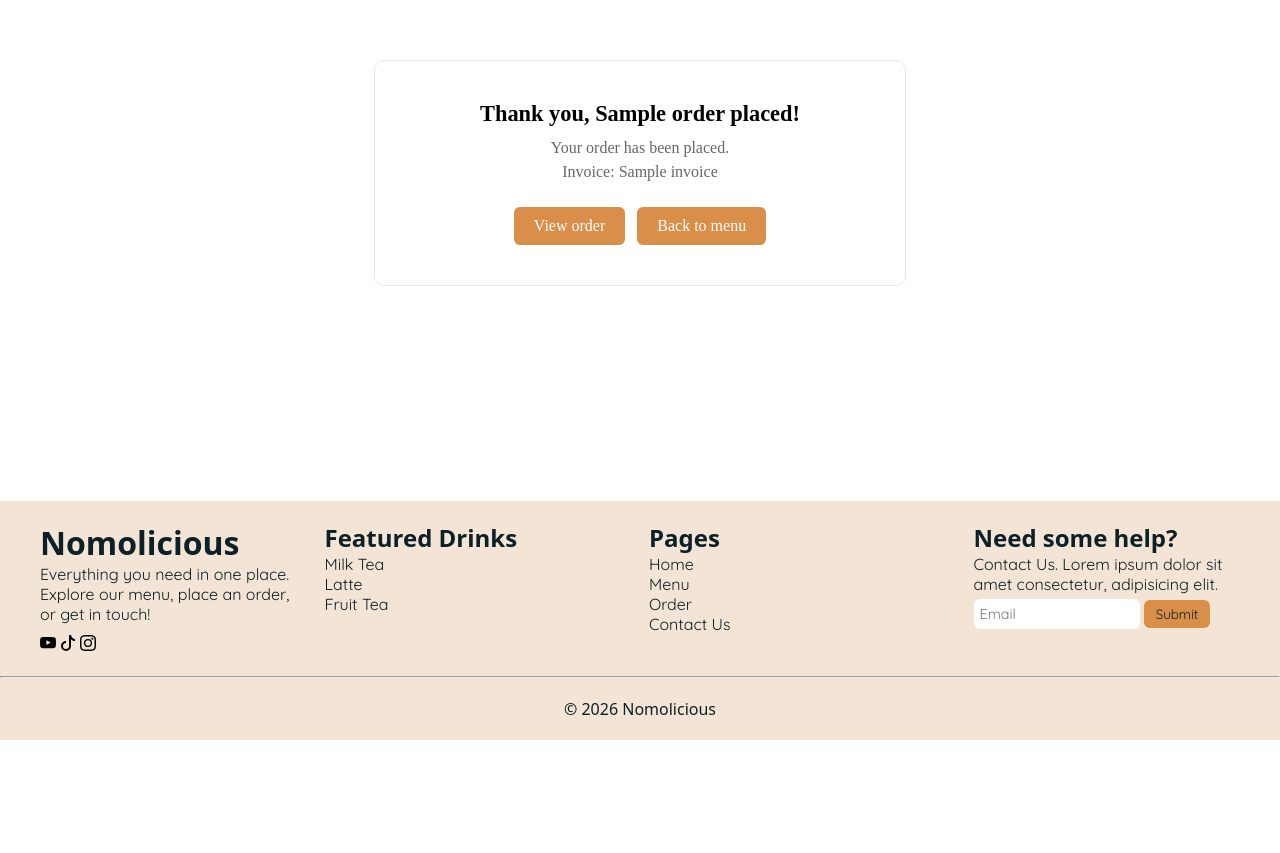
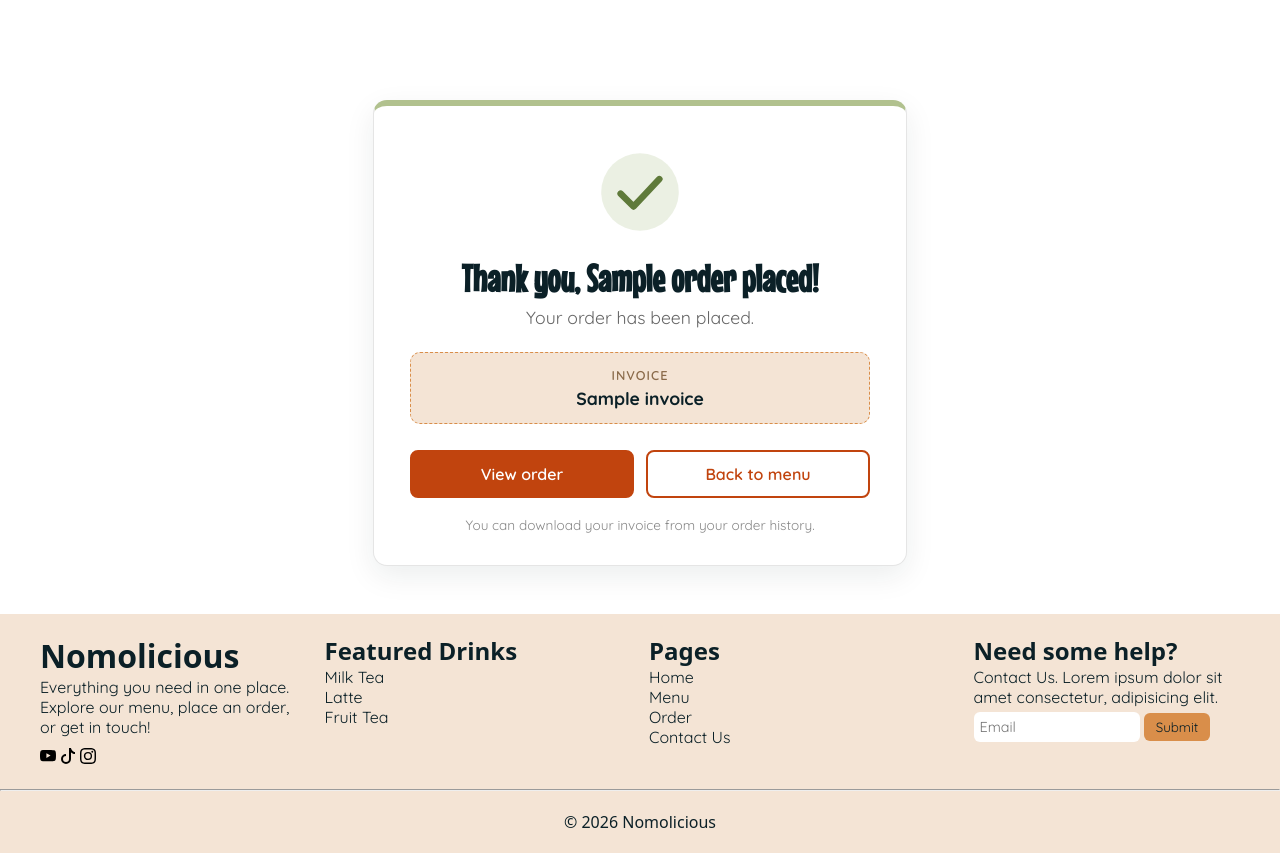
Before and after one commit to k-1224/Drink-Shop, a Flask app: template templates/order.html in a window 1280 px wide. Shown: the part 60-913 px from the top of the page. Before the commit the page ends 800 px from the top, so only its background shows below. Run offline with Flask 3, Linux system fonts and the light colour scheme; the template is opened without the code that fills it: most values are stand-ins (such as "Sample title", 1, 10 or a date in 2020); some web fonts are replaced.

Commit message:
added an svg check mark inside my order-success div, and then changed a lot of styling, and added a keyframe for my svg

```diff
--- a/STATIC/CSS/order.css
+++ b/STATIC/CSS/order.css
@@ -34,6 +34,8 @@
   gap: 20px;
   align-items: start;
 }
+
+
 
 .order-card {
   background: #fff;
@@ -270,39 +272,141 @@
 }
 
 
-
 /* ORDER SUCCESS */
 .order-success {
-  max-width: 450px;
-  margin: 0 auto;
-  padding: 40px;
+  max-width: 460px;
+  margin: 40px auto 0;
+  padding: 44px 36px 32px;
   background: #fff;
   border: 1px solid #e5e5e5;
-  border-radius: 10px;
+  border-top: 6px solid var(--extra-color);
+  border-radius: 14px;
   text-align: center;
+  box-shadow: 0 10px 30px rgba(11, 32, 39, 0.08);
+  animation: success-pop 0.5s ease-out;
 }
 
 .order-success h2 {
-  margin: 0 0 12px;
-  font-size: 1.4rem;
+  margin: 18px 0 6px;
+  font-family: var(--font-3);
+  font-size: 2.4rem;
+  font-weight: 700;
+  color: var(--primary-color);
 }
 
-.order-success p {
-  margin: 6px 0;
+.success-sub {
+  margin: 0;
+  font-family: var(--font-2);
+  font-size: 1.1rem;
   color: #666;
+}
+
+/* Animated checkmark */
+.success-check {
+  width: 84px;
+  height: 84px;
+}
+
+.check-circle {
+  fill: var(--extra-color);
+  stroke: none;
+  opacity: 0.25;
+}
+
+.check-mark {
+  fill: none;
+  stroke: #5f7a3a;
+  stroke-width: 4;
+  stroke-linecap: round;
+  stroke-linejoin: round;
+  stroke-dasharray: 40;
+  stroke-dashoffset: 40;
+  animation: draw-check 0.5s ease-out 0.35s forwards;
+}
+
+/* Invoice */
+.invoice-box {
+  display: flex;
+  flex-direction: column;
+  gap: 4px;
+  margin: 24px 0 4px;
+  padding: 14px 16px;
+  background: var(--secondary-background);
+  border: 1px dashed var(--accent-color);
+  border-radius: 10px;
+}
+
+.invoice-label {
+  font-family: var(--font-2);
+  font-size: 0.8rem;
+  font-weight: 600;
+  letter-spacing: 0.08em;
+  text-transform: uppercase;
+  color: #8a6a4a;
+}
+
+.invoice-number {
+  font-family: var(--font-2);
+  font-size: 1.1rem;
+  font-weight: 700;
+  color: var(--primary-color);
   overflow-wrap: anywhere;
 }
 
+/* Two buttons: one primary, one secondary */
+.success-actions {
+  display: flex;
+  flex-wrap: wrap;
+  justify-content: center;
+  gap: 12px;
+  margin-top: 26px;
+}
+
 .success-btn {
-  display: inline-block;
-  margin: 20px 4px 0;
-  padding: 10px 20px;
-  background: var(--accent-color);
-  border-radius: 6px;
+  flex: 1 1 150px;
+  padding: 12px 22px;
+  background: var(--cta-color);
+  border: 2px solid var(--cta-color);
+  border-radius: 8px;
+  font-family: var(--font-2);
+  font-size: 1rem;
+  font-weight: 600;
   color: #fff;
+  text-align: center;
   text-decoration: none;
+  transition: background 0.2s, color 0.2s, transform 0.2s;
 }
 
 .success-btn:hover {
-  background: #cc8645c9;
+  background: #a33a0c;
+  border-color: #a33a0c;
+  transform: translateY(-1px);
 }
+
+.success-btn.secondary {
+  background: transparent;
+  color: var(--cta-color);
+}
+
+.success-btn.secondary:hover {
+  background: var(--secondary-background);
+  border-color: var(--cta-color);
+  color: var(--cta-color);
+}
+
+.success-btn:focus-visible {
+  outline: 3px solid var(--accent-color);
+  outline-offset: 2px;
+}
+
+.success-note {
+  margin: 18px 0 0;
+  font-family: var(--font-2);
+  font-size: 0.85rem;
+  color: #888;
+}
+
+/* Animations */
+@keyframes draw-check {
+  to { stroke-dashoffset: 0; }
+}
--- a/templates/order.html
+++ b/templates/order.html
@@ -4,11 +4,21 @@
 <div class="order-page">
     {% if order_placed %}
     <div class="order-success">
+        <svg class="success-check" viewBox="0 0 52 52" aria-hidden="true">
+            <circle class="check-circle" cx="26" cy="26" r="24"/>
+            <path class="check-mark" d="M14 27l8 8 16-17"/>
+        </svg>
         <h2>Thank you, {{ order_placed.name }}!</h2>
-        <p>Your order has been placed.</p>
-        <p>Invoice: {{ order_placed.invoice }}</p>
-        <a href="{{ url_for('order_history') }}" class="success-btn">View order</a>
-        <a href="{{ url_for('menu') }}" class="success-btn">Back to menu</a>
+        <p class="success-sub">Your order has been placed.</p>
+        <div class="invoice-box">
+            <span class="invoice-label">Invoice</span>
+            <span class="invoice-number">{{ order_placed.invoice }}</span>
+        </div>
+        <div class="success-actions">
+            <a href="{{ url_for('order_history') }}" class="success-btn">View order</a>
+            <a href="{{ url_for('menu') }}" class="success-btn secondary">Back to menu</a>
+        </div>
+        <p class="success-note">You can download your invoice from your order history.</p>
     </div>
     {% elif cart %}
     <h1>Your Order</h1>
```
